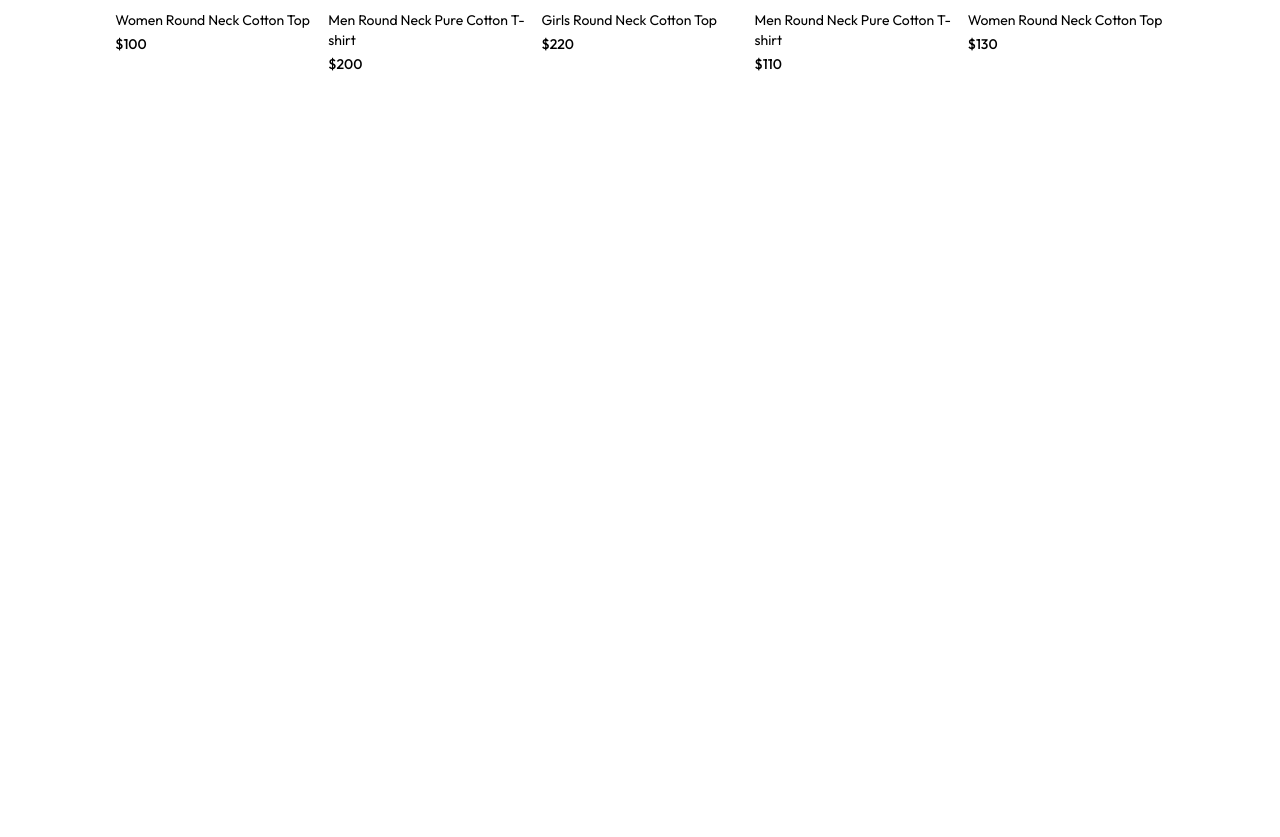
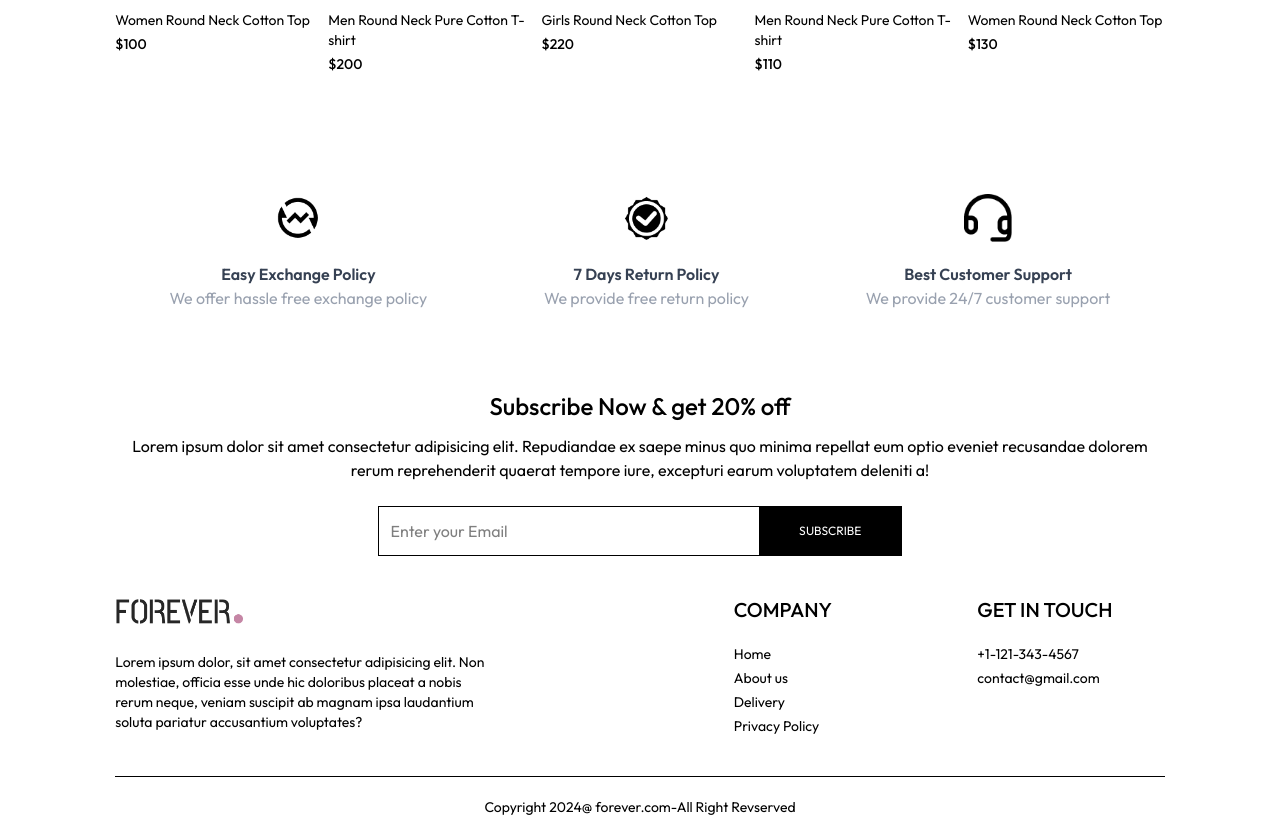
Before and after one commit to ChaudharyAyush-21/ecom-app, a React (Vite) app in the folder Frontened/: page / in a window 1280 px wide. Shown: the part 1811-2648 px from the top of the page. Before the commit the page ends 1925 px from the top, so only its background shows below. Built offline with nearby package versions, Linux system fonts and the light colour scheme.

Commit message:
adding footer policy seller collection page

```diff
--- a/Frontened/src/App.jsx
+++ b/Frontened/src/App.jsx
@@ -10,6 +10,7 @@ import Login from './pages/Login'
 import PlaceOrder from './pages/PlaceOrder'
 import Order from './pages/Order'
 import Navbar from './components/Navbar'
+import Footer from './components/Footer'
 
 const App = () => {
   return (
@@ -26,6 +27,7 @@ const App = () => {
         <Route path="/place-order" element={<PlaceOrder />} />
         <Route path="/orders" element={<Order />} />
       </Routes>
+      <Footer />
 
     </div>
   )
--- /dev/null
+++ b/Frontened/src/components/Footer.jsx
@@ -0,0 +1,39 @@
+import React from 'react'
+import { assets } from '../assets/assets'
+
+const Footer = () => {
+  return (
+    <div>
+        <div className='flex flex-col sm:grid grid-cols-[3fr_1fr_1fr] gap-14 my-10 mt-10 text-sm'>
+        <div >
+        <img src={assets.logo} className='mb-5 w-32' alt="" />
+        <p className='w-full md:w-2/3 text-grey-600'>Lorem ipsum dolor, sit amet consectetur adipisicing elit. Non molestiae, officia esse unde hic doloribus placeat a nobis rerum neque, veniam suscipit ab magnam ipsa laudantium soluta pariatur accusantium voluptates?</p>
+        </div>
+        <div>
+        <p className='text-xl font-medium mb-5'>COMPANY</p>
+        <ul className='flex flex-col gap-1 text-grey-600'>
+            <li>Home</li>
+            <li>About us</li>
+            <li>Delivery</li>
+            <li>Privacy Policy</li>
+        </ul>
+        </div>
+        <div>
+        <p className='text-xl font-medium mb-5'>GET IN TOUCH</p>
+        <ul className='flex flex-col gap-1 text-grey-600'>
+            <li>+1-121-343-4567</li>
+            <li>contact@gmail.com</li>
+
+        </ul>
+        </div>
+        </div>
+        <div>
+
+        <hr />
+        <p className='py-5 text-sm text-center'>Copyright 2024@ forever.com-All Right Revserved</p>
+        </div>
+    </div>
+  )
+}
+
+export default Footer
--- /dev/null
+++ b/Frontened/src/components/NewsletterBox.jsx
@@ -0,0 +1,27 @@
+import React from 'react'
+
+const NewsletterBox = () => {
+
+    const handleInput = (e) =>{
+        e.target.value;
+    }
+
+    const onSubmitHandler = (e)=>{
+        e.preventDefault();
+    }
+
+  return (
+    <div className='text-center'>
+       <p className='text-2xl font-medium text-grey-800'>Subscribe Now & get 20% off</p>
+      <p className='text-grey-400 mt-3'>
+        Lorem ipsum dolor sit amet consectetur adipisicing elit. Repudiandae ex saepe minus quo minima repellat eum optio eveniet recusandae dolorem rerum reprehenderit quaerat tempore iure, excepturi earum voluptatem deleniti a!
+      </p>
+      <form onSubmit={onSubmitHandler} className='w-full sm:w-1/2 flex items-center gap-3 mx-auto my-6 border pl-3'>
+        <input className='w-full sm:flex-1 outline-none' type="email" placeholder='Enter your Email' name='email'  required onClick={handleInput}/>
+        <button type='submit' className='bg-black text-xs px-10 py-4 text-white'>SUBSCRIBE</button>
+      </form>
+    </div>
+  )
+}
+
+export default NewsletterBox
--- /dev/null
+++ b/Frontened/src/components/OurPolicy.jsx
@@ -0,0 +1,28 @@
+import React from 'react'
+import { assets } from '../assets/assets'
+
+const OurPolicy = () => {
+  return (
+    <div className='flex flex-col sm:flex-row justify-around gap-12 sm:gap-2 text-center py-20 text-xs sm:text-sm md:text-base text-gray-700'>
+        <div>
+            <img src={assets.exchange_icon} className='w-12 m-auto mb-5 ' alt="" />
+            <p className='font-semibold'>Easy Exchange Policy</p>
+            <p className='text-gray-400'>We offer hassle free exchange policy</p>
+        </div>
+
+        <div>
+            <img src={assets.quality_icon} className='w-12 m-auto mb-5 ' alt="" />
+            <p className='font-semibold'>7 Days Return Policy</p>
+            <p className='text-gray-400'>We provide free return policy</p>
+        </div>
+
+        <div>
+            <img src={assets.support_img} className='w-12 m-auto mb-5 ' alt="" />
+            <p className='font-semibold'>Best Customer Support</p>
+            <p className='text-gray-400'>We provide 24/7 customer support</p>
+        </div>
+    </div>
+  )
+}
+
+export default OurPolicy
--- a/Frontened/src/pages/Home.jsx
+++ b/Frontened/src/pages/Home.jsx
@@ -2,6 +2,9 @@ import React from 'react'
 import Hero from '../components/Hero'
 import LatestCollection from '../components/LatestCollection'
 import BestSellar from '../components/BestSellar'
+import OurPolicy from '../components/OurPolicy'
+import NewsletterBox from '../components/NewsletterBox'
+
 
 const Home = () => {
   return (
@@ -9,6 +12,9 @@ const Home = () => {
       <Hero />
       <LatestCollection />
       <BestSellar />
+      <OurPolicy />
+      <NewsletterBox />
+
     </div>
   )
 }
```
